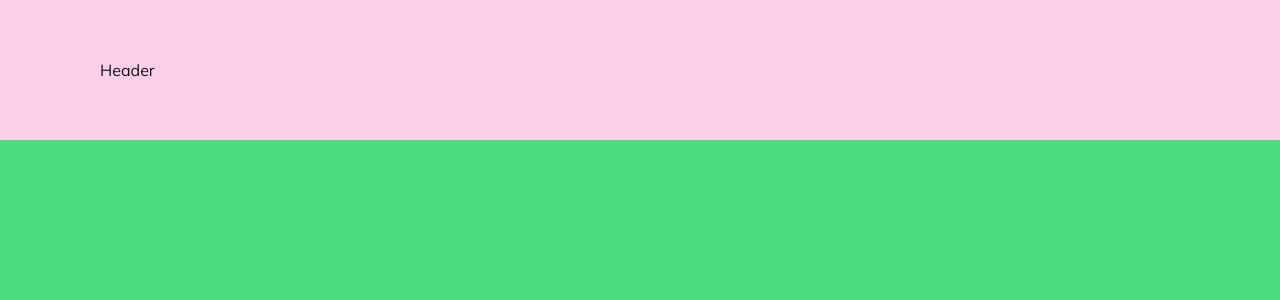
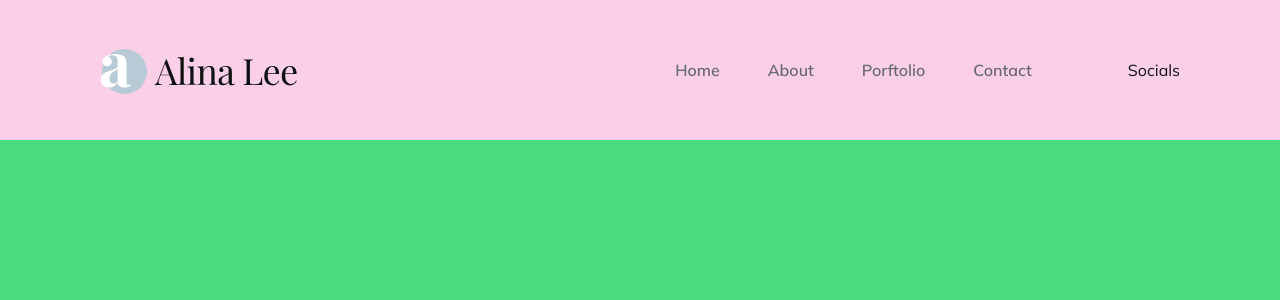
Before and after one commit to jenil97/Framer-Motion-Web, a React (Create React App) app: page /portfolio in a window 1280 px wide. Shown: the top 300 px of the page. Built offline with nearby package versions, Linux system fonts and the light colour scheme; a web font is replaced by a local one.

Commit message:
feat : Header

```diff
--- a/package.json
+++ b/package.json
@@ -9,6 +9,7 @@
     "framer-motion": "^7.6.5",
     "react": "^18.2.0",
     "react-dom": "^18.2.0",
+    "react-icons": "^4.6.0",
     "react-router-dom": "^6.4.3",
     "react-scripts": "5.0.1",
     "web-vitals": "^2.1.4"
--- a/src/components/Header.js
+++ b/src/components/Header.js
@@ -11,7 +11,44 @@ import { Link } from "react-router-dom";
 const Header = () => {
   return (
     <header className="bg-pink-200 fixed w-full px-[30px] lg:px-[100px] z-30 h-[100px] lg:h-[140px] flex items-center">
-      Header
+      <div className="flex flex-col lg:flex-row lg:items-center w-full justify-between">
+        {/* logo */}
+        <Link to={"/"} className="max-w-[200px]">
+          <img src={Logo} alt="" />
+        </Link>
+
+        {/* nav - initially hidden - show on desktop mode */}
+        <nav className="hidden xl:flex gap-x-12 font-semibold">
+          <Link
+            to={"/"}
+            className="text-[#696c6d] hover:text-primary transition"
+          >
+            Home
+          </Link>
+          <Link
+            to={"/about"}
+            className="text-[#696c6d] hover:text-primary transition"
+          >
+            About
+          </Link>
+          <Link
+            to={"/portfolio"}
+            className="text-[#696c6d] hover:text-primary transition"
+          >
+            Porftolio
+          </Link>
+          <Link
+            to={"/contact"}
+            className="text-[#696c6d] hover:text-primary transition"
+          >
+            Contact
+          </Link>
+        </nav>
+      </div>
+      {/* socials */}
+      <Socials />
+      {/* mobile nav */}
+      <MobileNav />
     </header>
   );
 };
--- a/src/components/MobileNav.js
+++ b/src/components/MobileNav.js
@@ -1,7 +1,70 @@
-import React from 'react';
+import React, { useState } from "react";
+
+// import icons
+import { IoMdClose } from "react-icons/io";
+import { CgMenuRight } from "react-icons/cg";
+// import link
+import { Link } from "react-router-dom";
+// import motion
+import { motion } from "framer-motion";
+
+// menu variants
+const menuVariants = {
+  hidden: {
+    x: "100%",
+  },
+  show: {
+    x: 0,
+    transition: {
+      ease: [0.6, 0.01, -0.05, 0.9],
+    },
+  },
+};
 
 const MobileNav = () => {
-  return <div>MobileNav</div>;
+  const [openMenu, setOpenMenu] = useState(false);
+
+  return (
+    <nav className="text-primary xl:hidden">
+      {/* nav open button */}
+      <div
+        onClick={() => setOpenMenu(true)}
+        className="text-3xl cursor-pointer"
+      >
+        <CgMenuRight />
+      </div>
+      {/* menu */}
+      <motion.div
+        variants={menuVariants}
+        initial="hidden"
+        animate={openMenu ? "show" : ""}
+        className="bg-white shadow-2xl w-full absolute top-0 right-0 max-w-xs h-screen z-20"
+      >
+        {/* icon */}
+        <div
+          onClick={() => setOpenMenu(false)}
+          className="text-4xl absolute z-30 left-4 top-14 text-primary cursor-pointer"
+        >
+          <IoMdClose />
+        </div>
+        {/* menu list */}
+        <ul className="h-full flex flex-col justify-center items-center gap-y-8 text-primary font-primary  font-bold text-3xl">
+          <li>
+            <Link to="/">Home</Link>
+          </li>
+          <li>
+            <Link to="/about">About</Link>
+          </li>
+          <li>
+            <Link to="/portfolio">Portfolio</Link>
+          </li>
+          <li>
+            <Link to="/contact">Contact</Link>
+          </li>
+        </ul>
+      </motion.div>
+    </nav>
+  );
 };
 
 export default MobileNav;
--- a/src/components/Socials.js
+++ b/src/components/Socials.js
@@ -1,7 +1,7 @@
-import React from 'react';
+import React from "react";
 
 const Socials = () => {
-  return <div>Socials</div>;
+  return <div className="hidden xl:flex ml-24">Socials</div>;
 };
 
 export default Socials;
```
Also changed, not shown: 1 other file (tests, documents, lock files or other folders).
